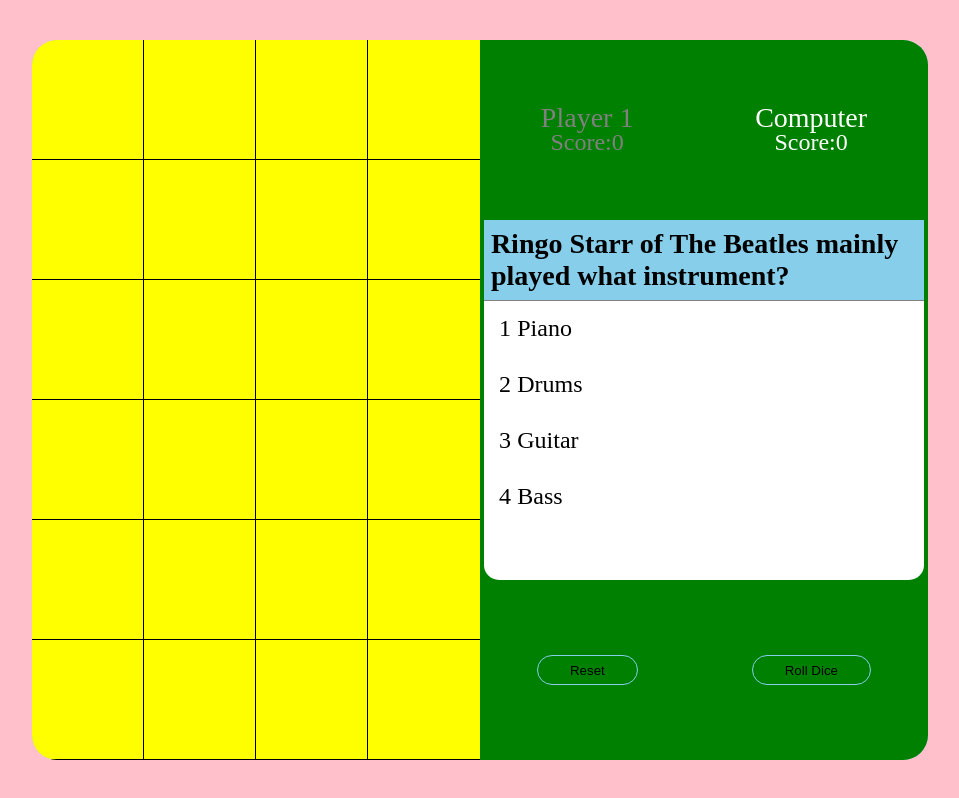
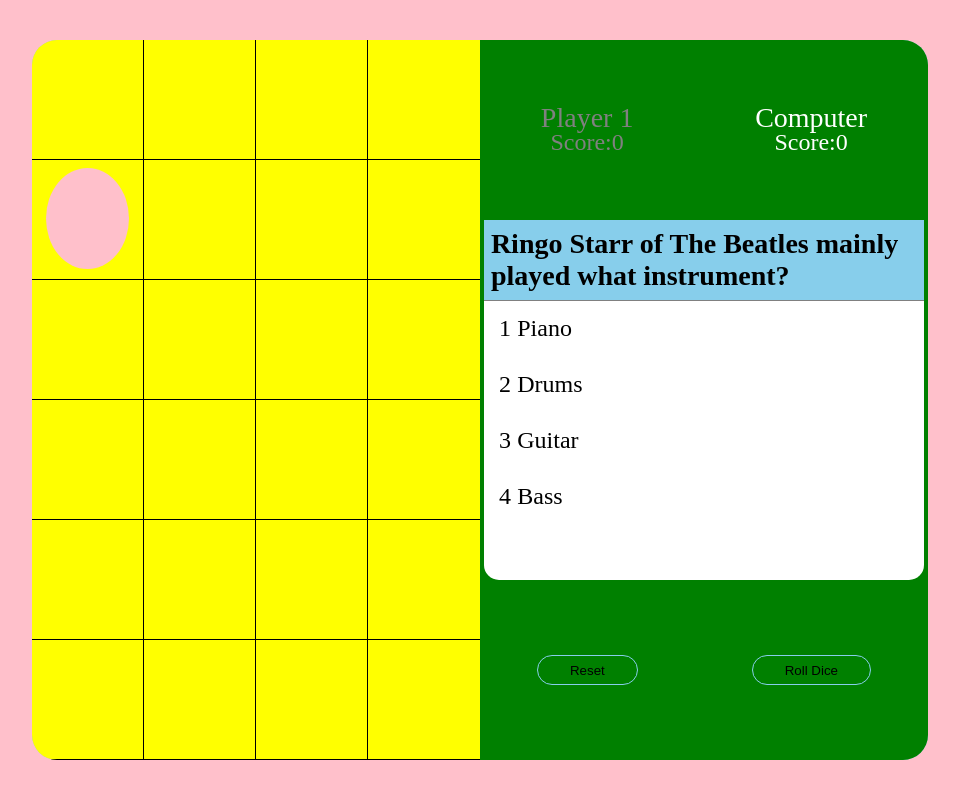
Before and after one commit to mr-funtor/board-trivia, a React (Create React App) app: page / in a window 1280 px wide. Shown: the whole page, without its empty margins (160-1119 px from the left). Built offline with nearby package versions, Linux system fonts and the light colour scheme.

Commit message:
added more style to the SquareBoard component

```diff
--- a/src/components/SquareBoard.js
+++ b/src/components/SquareBoard.js
@@ -2,7 +2,7 @@
 
 const SquareBoard=()=>{
 	const [boardNumb, setBoardNumb]=useState([]);
-	const [playerStage, setPlayerStage]=useState(0);
+	const [playerStage, setPlayerStage]=useState(4);
 
 	let requiredNumber=[];
 		for(let i=0; i<24; i++){
@@ -18,7 +18,7 @@
 		<article className="squareBoard">
 		{
 			boardNumb.map((number, index)=>{
-				return <div key={index}></div>
+				return <div className={index===playerStage&&'player-stage pink'} key={index}></div>
 			})
 		}
 		</article>
--- a/src/index.css
+++ b/src/index.css
@@ -37,6 +37,7 @@
 	background: lilac;
 	border-right: 1px solid black;
 	border-bottom: 1px solid black;
+	position:relative;
 }
 
 .squareBoard>div:nth-child(4n){
@@ -47,7 +48,19 @@
 	border-bottom: none;
 }
 
+.player-stage:before{
+	content:'';
+	position:absolute;
+	height: 85%;
+	width: 75%;
+	top: 1vh;
+	left: 1.1vw;
+	border-radius:50%;
+}
 
+.player-stage.pink:before{
+	background: pink;
+}
 
 .playArea{
 	width: 50%;
```
